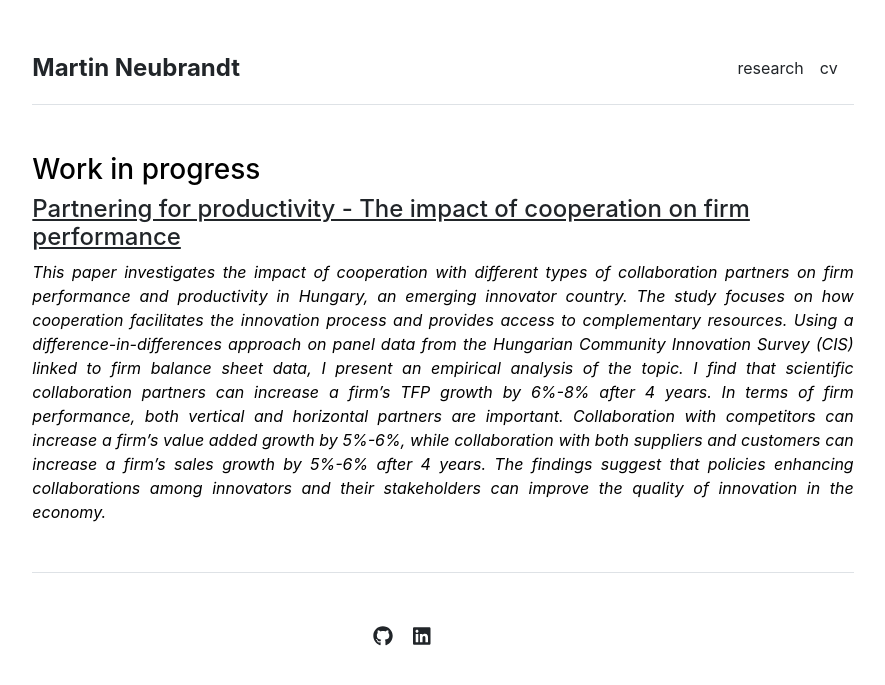
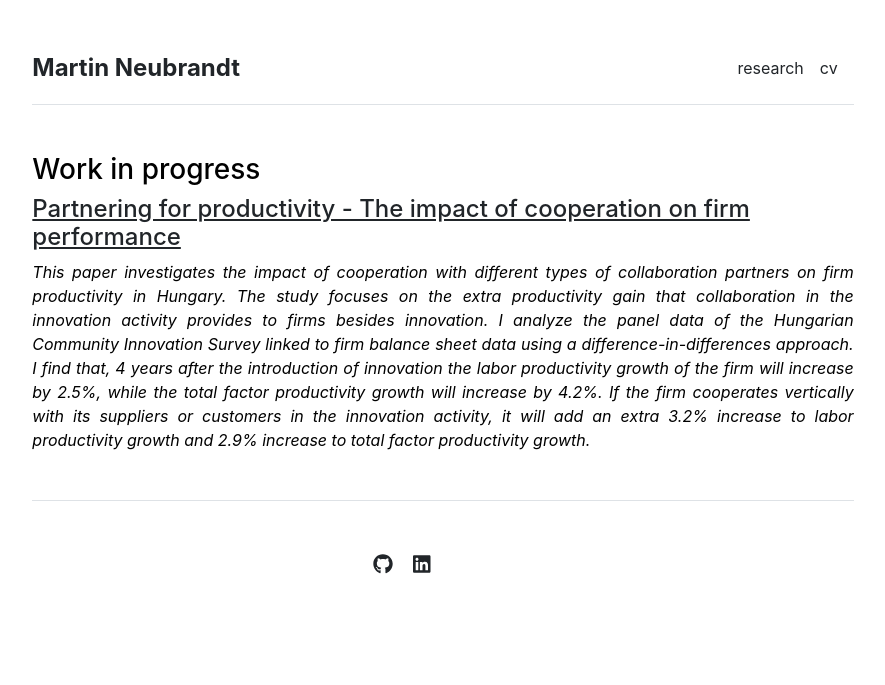
Before and after one commit to martinneubrandt/martinneubrandt.github.io, a Jekyll site: the page built from research.md, in a window 1280 px wide. Shown: the top 685 px of the page, without its empty margins (197-1082 px from the left). Built offline with Jekyll 4.4.1, drawn with Linux system fonts in a browser that asks for light colours.

Commit message:
Update research.html

```diff
--- a/_layouts/research.html
+++ b/_layouts/research.html
@@ -6,14 +6,6 @@ layout: default
 
 <h3> Work in progress </h3>
 
-<h4><a href="https://www.dropbox.com/s/395y0scmgz46rzx/neubrandt_istvan_martin_tdk_partnering_for_productivity.pdf?dl=0">Partnering for productivity - The impact of cooperation on firm performance</a></h4>
+<h4><a href="https://www.dropbox.com/scl/fi/7pp4flnfui80q921eppcg/draft-20240425-partnering-for-productivity.pdf?rlkey=oqpvy8rrt3i9zs1h7dtxc5ami&st=z30ndyp4&dl=0">Partnering for productivity - The impact of cooperation on firm performance</a></h4>
 
-<p align="justify"><i>This paper investigates the impact of cooperation with different types of collaboration partners on firm performance and productivity in Hungary, an emerging innovator country. The
-    study focuses on how cooperation facilitates the innovation process and provides access to
-    complementary resources. Using a difference-in-differences approach on panel data from the
-    Hungarian Community Innovation Survey (CIS) linked to firm balance sheet data, I present an
-    empirical analysis of the topic. I find that scientific collaboration partners can increase a firm’s
-    TFP growth by 6%-8% after 4 years. In terms of firm performance, both vertical and horizontal partners are important. Collaboration with competitors can increase a firm’s value added
-    growth by 5%-6%, while collaboration with both suppliers and customers can increase a firm’s
-    sales growth by 5%-6% after 4 years. The findings suggest that policies enhancing collaborations
-    among innovators and their stakeholders can improve the quality of innovation in the economy.</i></p>
+<p align="justify"><i>This paper investigates the impact of cooperation with different types of collaboration partners on firm productivity in Hungary. The study focuses on the extra productivity gain that collaboration in the innovation activity provides to firms besides innovation. I analyze the panel data of the Hungarian Community Innovation Survey linked to firm balance sheet data using a difference-in-differences approach. I find that, 4 years after the introduction of innovation the labor productivity growth of the firm will increase by 2.5%, while the total factor productivity growth will increase by 4.2%. If the firm cooperates vertically with its suppliers or customers in the innovation activity, it will add an extra 3.2% increase to labor productivity growth and 2.9% increase to total factor productivity growth.</i></p>
```
